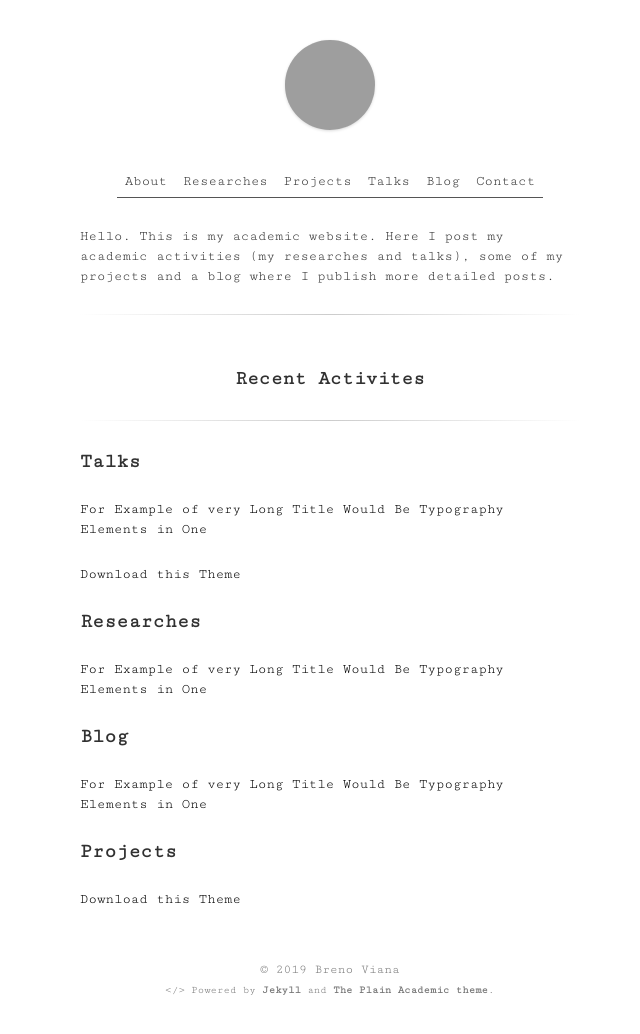
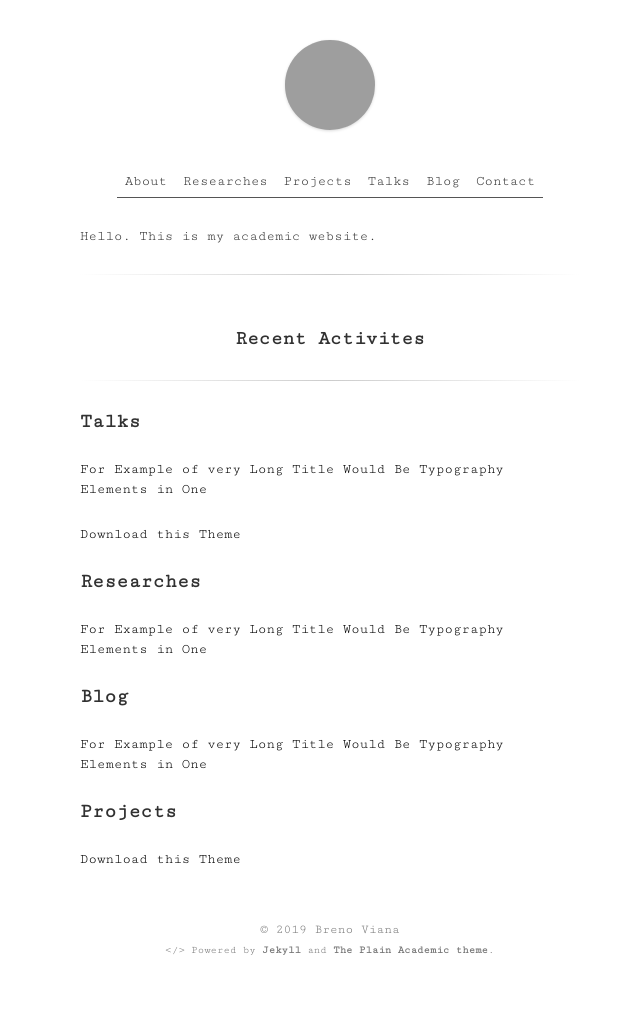
Before and after one commit to hannahhennighausen/hannahhennighausen.github.io, a Jekyll site: the page built from index.html, in a window 1280 px wide, cut to the strip 0-1035 px from the top of the page. Shown: the whole strip, without its empty margins (310-950 px from the left). Built offline with Jekyll 4.4.1, drawn with Linux system fonts in a browser that asks for light colours; after the commit the page ends 995 px from its top, so only the background shows below that; grey boxes are pictures that could not be loaded.

Commit message:
Update index.html

```diff
--- a/index.html
+++ b/index.html
@@ -6,7 +6,7 @@
 
 Hello.
 
-This is my academic website. Here I post my academic activities (my researches and talks), some of my projects and a blog where I publish more detailed posts.
+This is my academic website.
 
 <div class="divider"></div>
 
```
